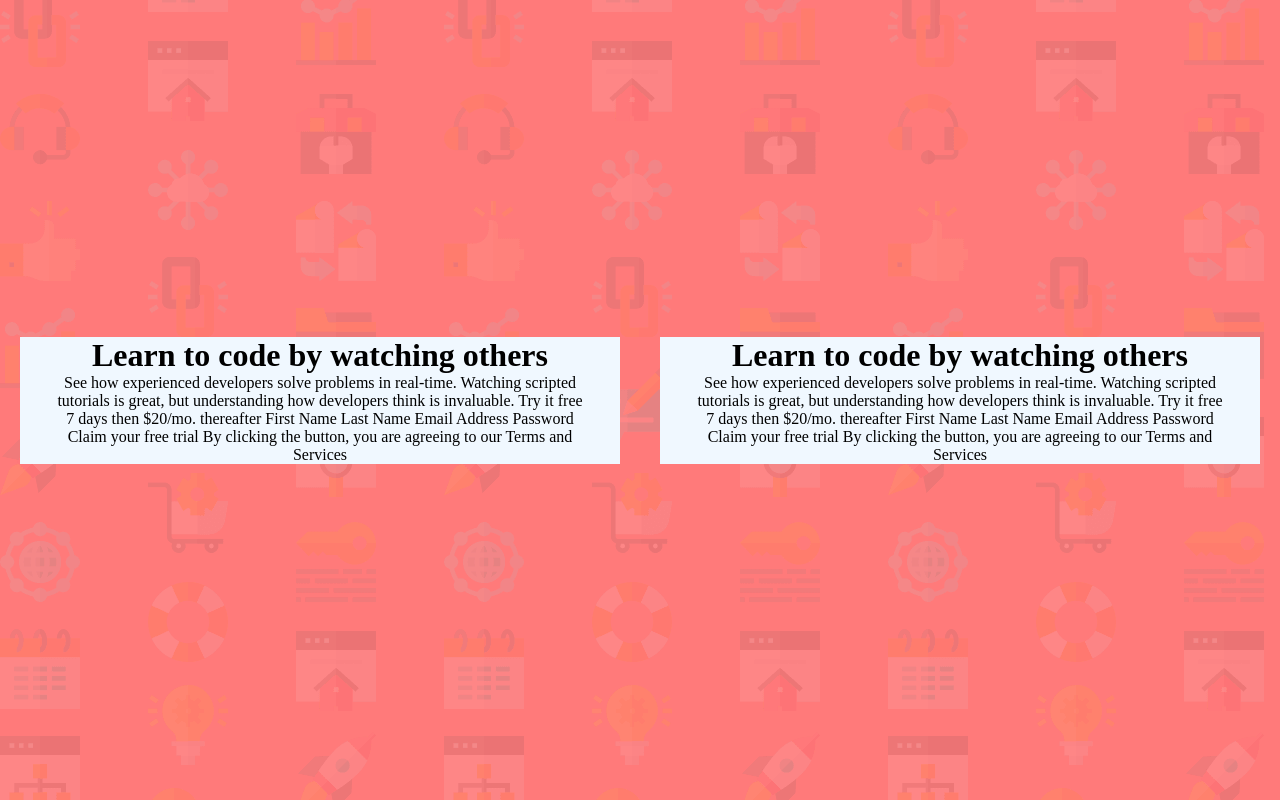
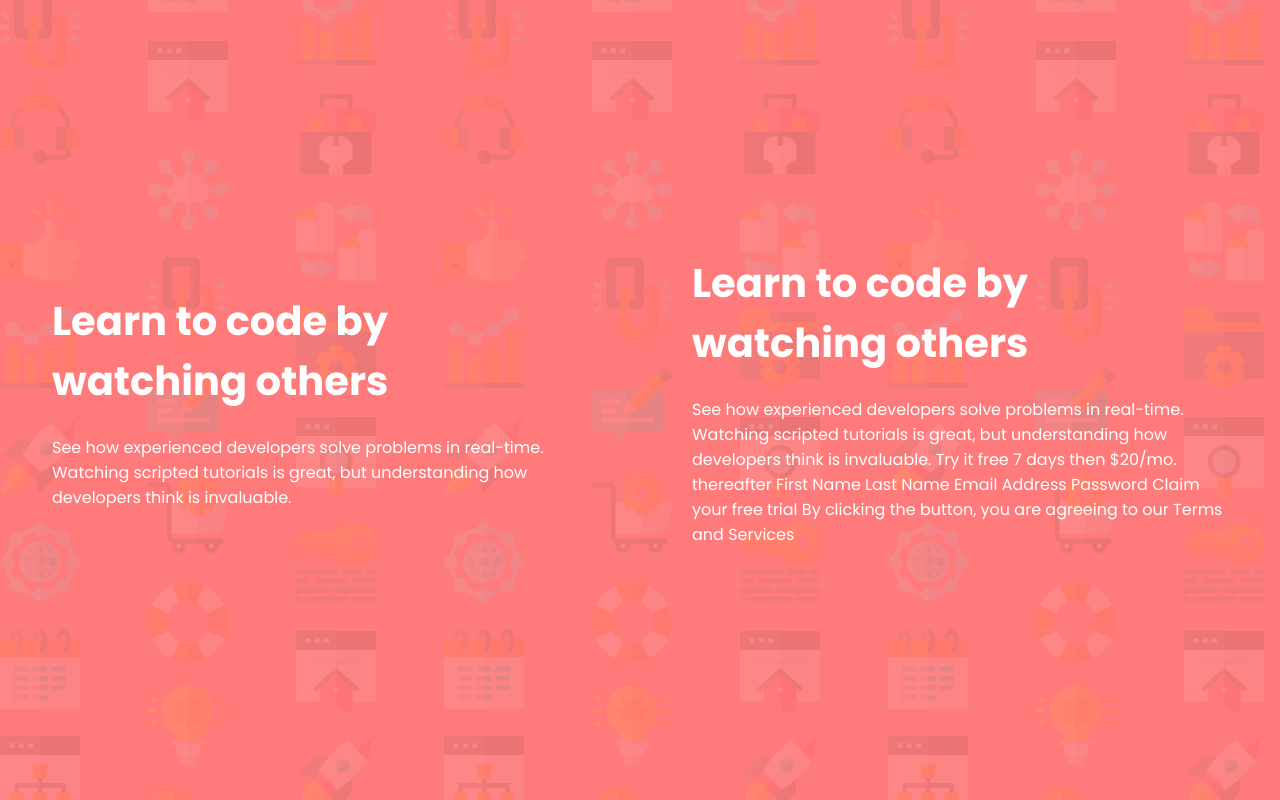
Before and after one commit to GabrielGameDev/sign-up-form, a React (Vite) app: page / in a window 1280 px wide. Built offline with nearby package versions, Linux system fonts and the light colour scheme.

Commit message:
Div esquerda

```diff
--- a/index.html
+++ b/index.html
@@ -5,6 +5,12 @@
     <link rel="icon" type="image/svg+xml" href="/vite.svg" />
     <meta name="viewport" content="width=device-width, initial-scale=1.0" />
     <title>Vite + React + TS</title>
+    <link rel="preconnect" href="https://fonts.googleapis.com" />
+    <link rel="preconnect" href="https://fonts.gstatic.com" crossorigin />
+    <link
+      href="https://fonts.googleapis.com/css2?family=Poppins:wght@400;500;600;700&display=swap"
+      rel="stylesheet"
+    />
   </head>
   <body>
     <div id="root"></div>
--- a/src/App.tsx
+++ b/src/App.tsx
@@ -7,14 +7,16 @@ function App() {
       <Body>
         <Container>
           <div>
-            <h1>Learn to code by watching others</h1>
+            <h1>
+              {"Learn to code by"}
+              <br />
+              {"watching others"}
+            </h1>
+
             <p>
               See how experienced developers solve problems in real-time.
               Watching scripted tutorials is great, but understanding how
-              developers think is invaluable. Try it free 7 days then $20/mo.
-              thereafter First Name Last Name Email Address Password Claim your
-              free trial By clicking the button, you are agreeing to our Terms
-              and Services
+              developers think is invaluable.
             </p>
           </div>
           <div>
--- a/src/styles.ts
+++ b/src/styles.ts
@@ -13,6 +13,9 @@ export const Body = styled.div`
     background-image: url('../images/bg-intro-desktop.png');
     height: 100vh;
     width: 100vw;
+    font-family: 'Poppins', sans-serif;
+    color: white;
+
     `;
 
 export const Container = styled.div`
@@ -29,9 +32,16 @@ justify-content: center;
     flex-direction: column;
     align-items: center;
     justify-content: center;
-    text-align: center;
+    text-align: left;
     padding: 0 2rem;
-    background-color: aliceblue;
     margin: 0 20px;
+    gap: 1.5rem;
+
+    h1 {
+        font-size: 2.5rem;
+        font-weight: 700;
+        align-self: flex-start;
+    }
+
 }
 `;
```
